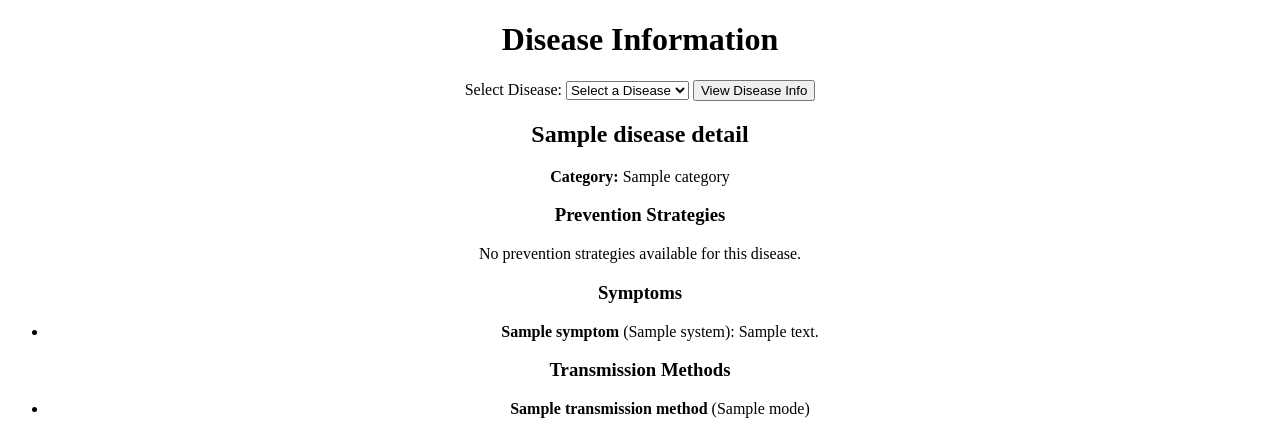
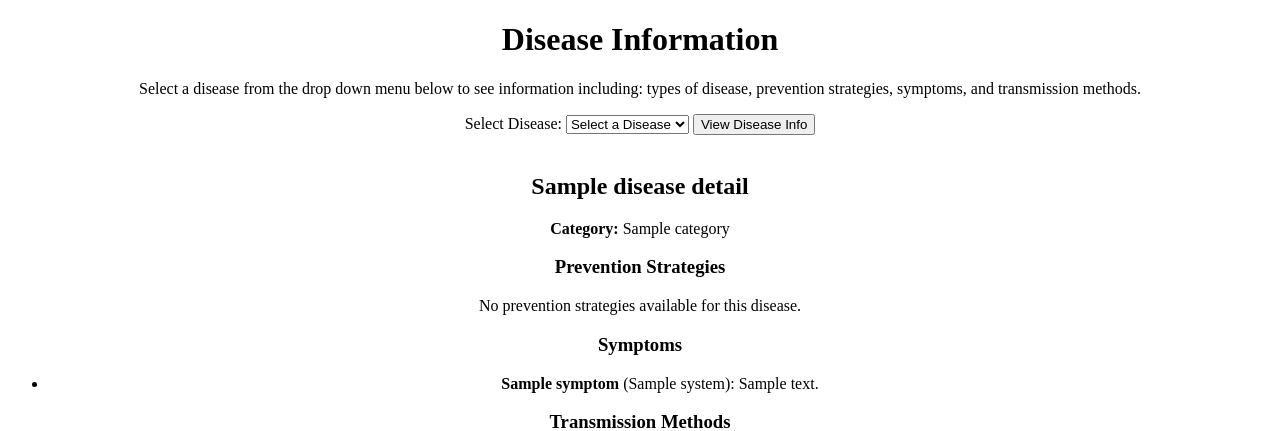
Before and after one commit to JacobMMillion/HealthHub_Database_WebApp, a Flask app: template templates/disease_info.html in a window 1280 px wide. Shown: the top 431 px of the page. Run offline with Flask 3, Linux system fonts and the light colour scheme; the template is opened without the code that fills it: most values are stand-ins (such as "Sample title", 1, 10 or a date in 2020); parts of the project's set-up code (start-up, migrations or seed data) failed here and were passed over.

Commit message:
Update disease_info.html

```diff
--- a/templates/disease_info.html
+++ b/templates/disease_info.html
@@ -8,6 +8,10 @@
 <body>
     <center>
     <h1>Disease Information</h1>
+    <p>
+        Select a disease from the drop down menu below to see information including:
+        types of disease, prevention strategies, symptoms, and transmission methods.
+    </p>
     <form method="POST" action="{{ url_for('disease_info') }}">
         <label for="disease_id">Select Disease:</label>
         <select name="disease_id" id="disease_id">
@@ -18,6 +22,7 @@
         </select>
         <button type="submit">View Disease Info</button>
     </form>
+    </br>
 
     {% if disease_details %}
         <h2>{{ disease_details['Name'] }}</h2>
```
